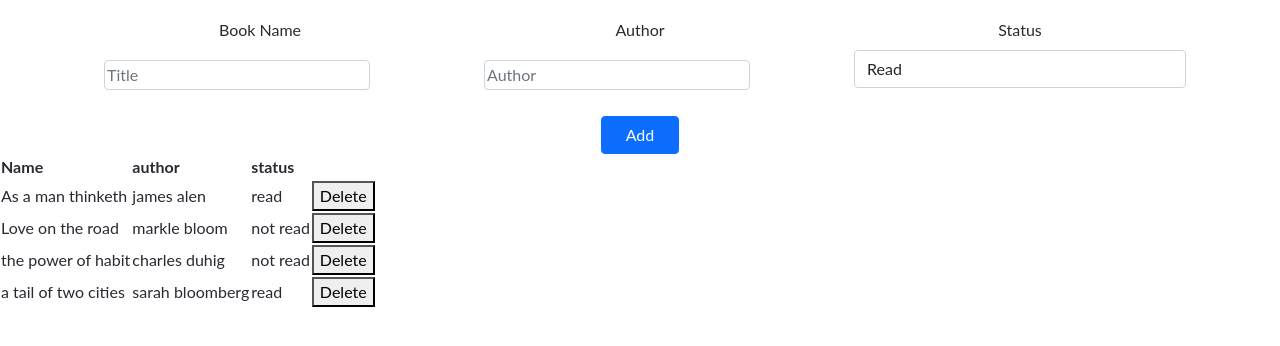
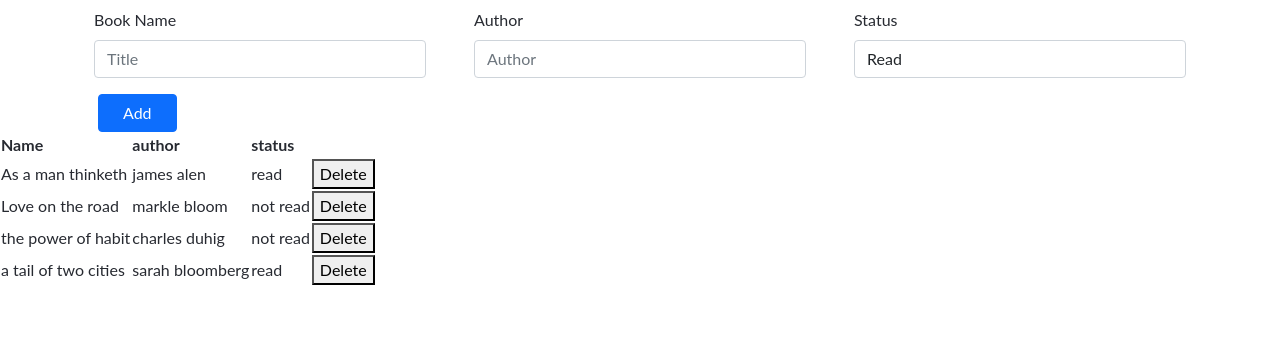
Before and after one commit to Geoelycom/Awesome-books, a website: page index.html in a window 1280 px wide. Drawn offline with nearby package versions, Linux system fonts and the light colour scheme.

Commit message:
removed styles to use bootstrap classes

```diff
--- a/styles/styles.css
+++ b/styles/styles.css
@@ -18,23 +18,3 @@ body {
 h1 {
   margin: 10px;
 }
-
-input[type=text] {
-  display: flex;
-  flex-direction: row;
-  padding: 2px;
-  width: 80%;
-  margin: 10px;
-}
-
-form {
-  display: flex;
-  justify-content: center;
-  margin-top: 10px;
-  text-align: center;
-}
-
-.opt {
-  display: block;
-  margin-top: 10px;
-}
```
